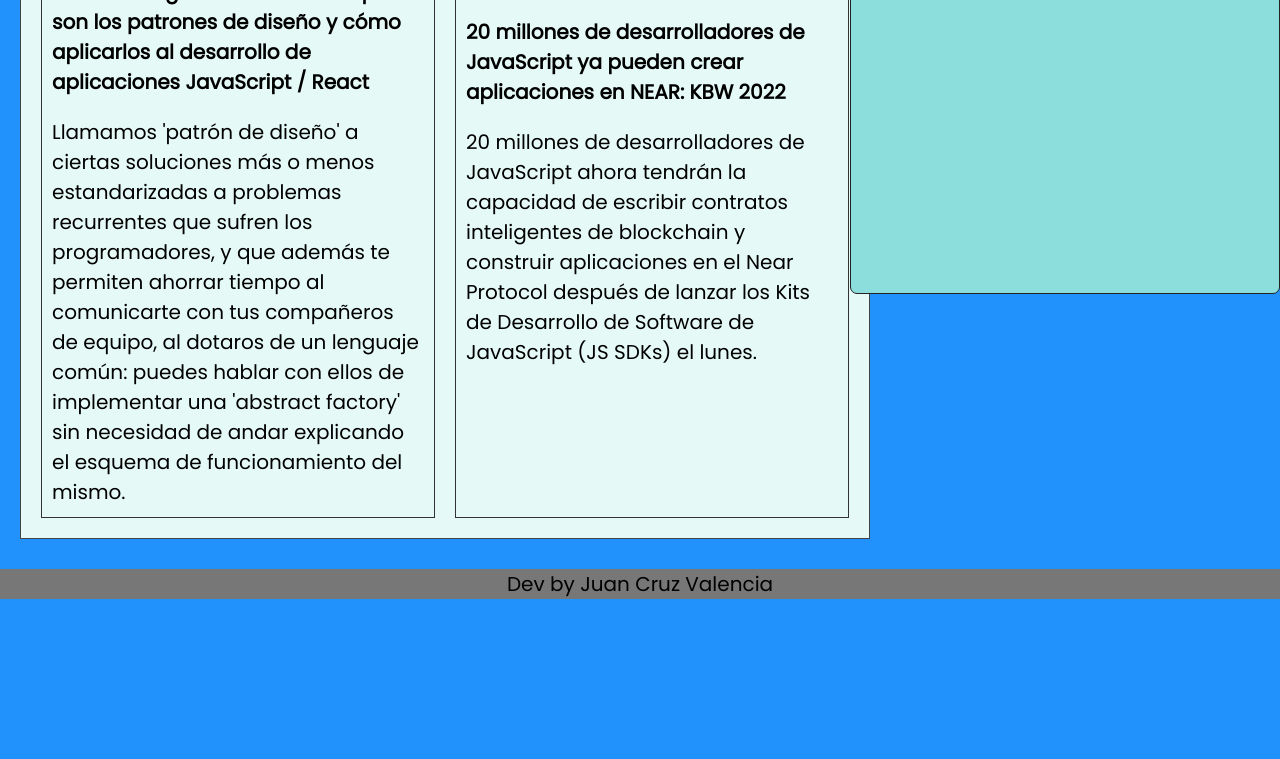
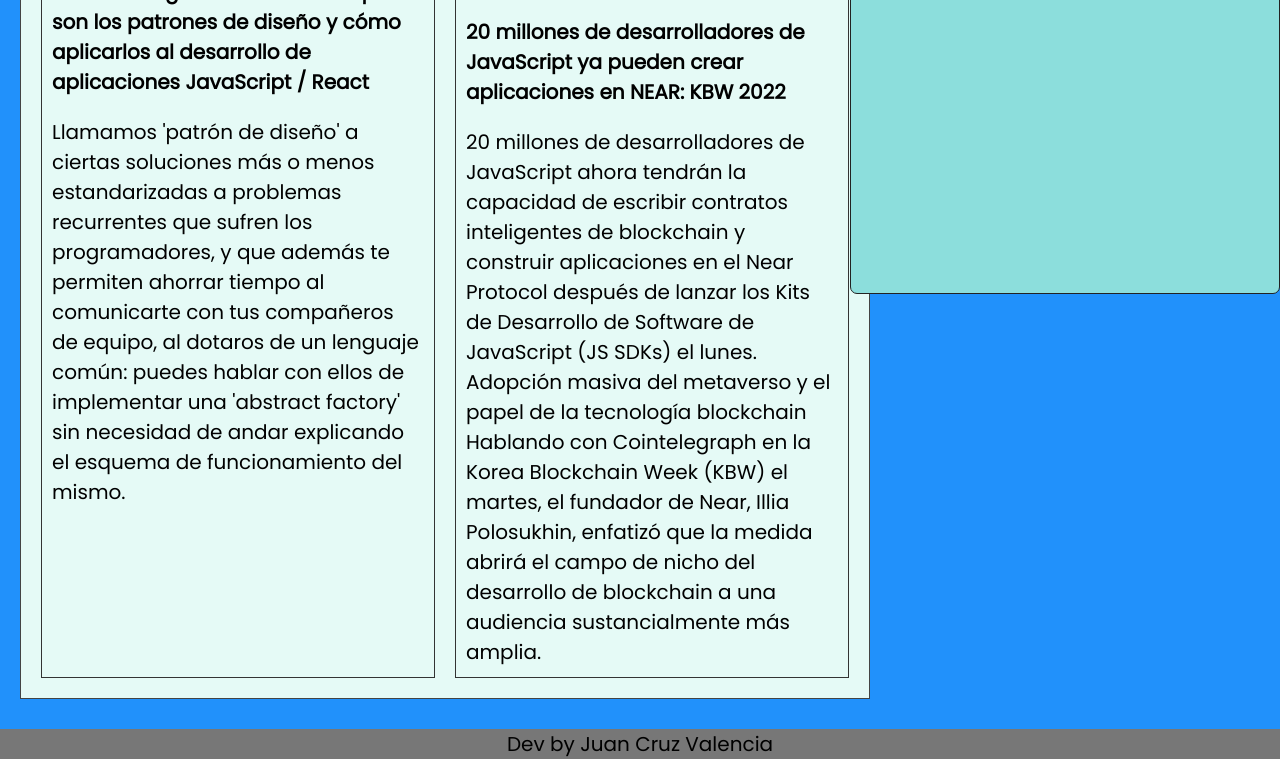
Before and after one commit to JuanCruzValencia/DesafiosJS_CoderHouse, a website: page Pre-entrega2_/index.html in a window 1280 px wide. Shown: the part 1136-1895 px from the top of the page. Before the commit the page ends 1735 px from the top, so only its background shows below. Drawn offline with Linux system fonts and the light colour scheme.

Commit message:
Mas texto a las notas

```diff
--- a/Pre-entrega2_/app2.js
+++ b/Pre-entrega2_/app2.js
@@ -14,12 +14,12 @@
 //Agrego evento cuando dan click en nueva nota
 newNoteButton.addEventListener('click', () => addNote());
 
-//Funcion que devuelve todas mis notas
+//Funcion que devuelve todas mis notas de JSON
 function existingNotes(){
   return JSON.parse(localStorage.getItem('note') || "[ ]");
 }
 
-//Funcion que guarda mi nuevas notas en  mi array
+//Funcion que guarda mi nuevas notas en  mi array/JSON
 function saveNote(notes){
   //noteContainer.push(notes);
   localStorage.setItem('note', JSON.stringify(notes));
--- a/Pre-entrega2_/index.html
+++ b/Pre-entrega2_/index.html
@@ -70,7 +70,8 @@
                 <h4>20 millones de desarrolladores de JavaScript ya pueden crear aplicaciones en NEAR: KBW 2022</h4>
                 <p>20 millones de desarrolladores de JavaScript ahora tendrán la capacidad de escribir contratos inteligentes
                     de blockchain y construir aplicaciones en el Near Protocol después de lanzar los Kits de Desarrollo de
-                    Software de JavaScript (JS SDKs) el lunes.</p>
+                    Software de JavaScript (JS SDKs) el lunes. Adopción masiva del metaverso y el papel de la tecnología blockchain
+                    Hablando con Cointelegraph en la Korea Blockchain Week (KBW) el martes, el fundador de Near, Illia Polosukhin, enfatizó que la medida abrirá el campo de nicho del desarrollo de blockchain a una audiencia sustancialmente más amplia.</p>
             </article>
         </section>
     </main>
```
